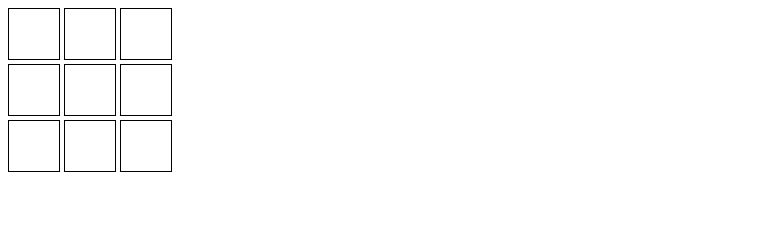
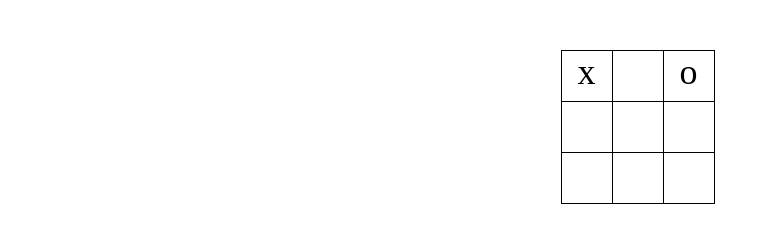
Before and after one commit to vinnilla/classtictactoe, a plain HTML site: page index.html in a window 1280 px wide. Shown: the whole page, without its empty margins (0-770 px from the left). Drawn offline with Linux system fonts and the light colour scheme.

Commit message:
fixed draw ting to board format

```diff
--- a/css/style.css
+++ b/css/style.css
@@ -1,6 +1,18 @@
+body {
+	text-align:center;
+	margin-top:50px;
+}
+
 .square {
 	border: 1px solid black;
 	width:50px;
 	height:50px;
 	display: inline-block;
+	/*center text vertically*/
+	font-size:36px;
+	/*maintain rows*/
+	vertical-align:middle;
+	/*make board look connected*/
+	margin-left: -5px;
+	margin-bottom:-1px;
 }
--- a/js/script.js
+++ b/js/script.js
@@ -1,3 +1,12 @@
 //models
-var board = ['','','','','','','','',''];
+var board = ['x','','o','','','','','',''];
 var turn = 'x';
+
+function drawBoard() {
+	var htmlBoard = document.getElementsByClassName('square');
+	for (var i=0; i<board.length; i++) {
+		htmlBoard[i].innerHTML = board[i];
+	}
+}
+
+drawBoard();
```
